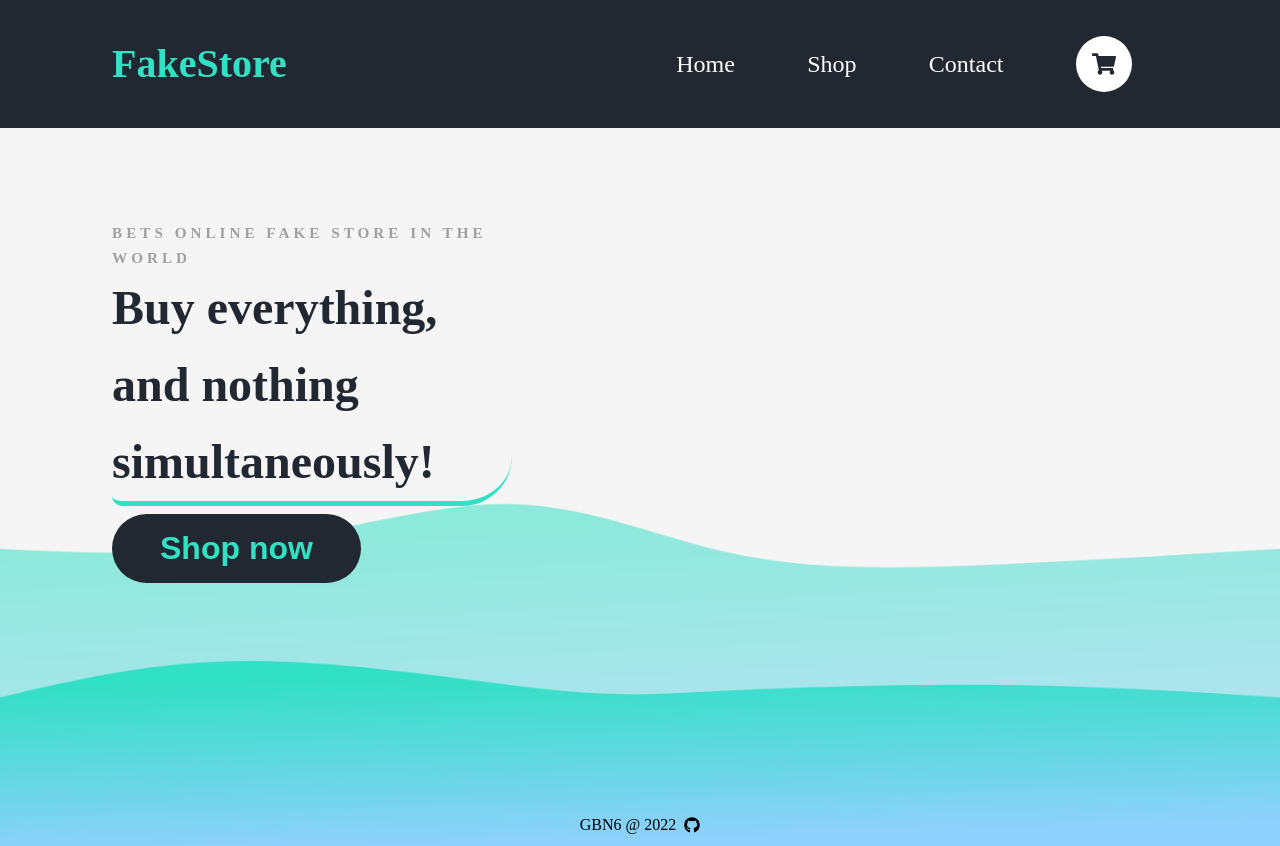
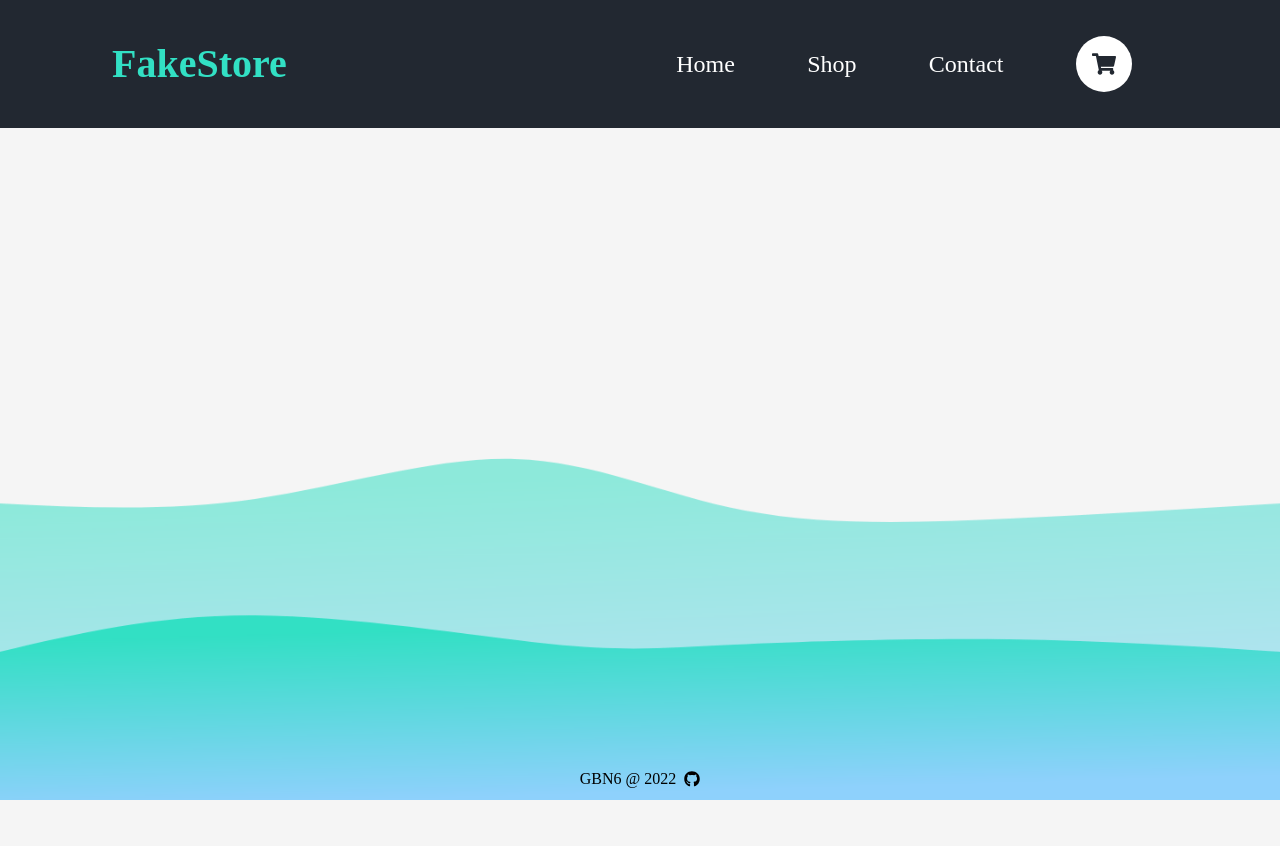
Before and after one commit to GBN6/shopping-cart, a React (Create React App) app: page / in a window 1280 px wide. After the commit the page ends 800 px from the top, so only its background shows below. Built offline with nearby package versions, Linux system fonts and the light colour scheme.

Commit message:
Fix home page link route

```diff
--- a/package.json
+++ b/package.json
@@ -7,6 +7,7 @@
     "@testing-library/jest-dom": "^5.16.5",
     "@testing-library/react": "^13.4.0",
     "@testing-library/user-event": "^13.5.0",
+    "gh-pages": "^4.0.0",
     "react": "^18.2.0",
     "react-dom": "^18.2.0",
     "react-icons": "^4.4.0",
@@ -16,6 +17,8 @@
   },
   "scripts": {
     "start": "react-scripts start",
+    "predeploy": "npm run build",
+    "deploy": "gh-pages -d build",
     "build": "react-scripts build",
     "test": "react-scripts test",
     "eject": "react-scripts eject"
--- a/src/App.js
+++ b/src/App.js
@@ -63,7 +63,7 @@ const App = () => {
     <BrowserRouter className='app'>
       <Nav cartAmount={cartAmount} />
       <Routes>
-        <Route path='/' element={<Home />} />
+        <Route path='/shopping-cart' element={<Home />} />
         <Route
           path='/shop'
           element={<Shop handleAddToCart={handleAddToCart} />}
--- a/src/components/NavBar.js
+++ b/src/components/NavBar.js
@@ -13,7 +13,7 @@ const Nav = (props) => {
           </Link>
         </div>
         <nav className='nav-links'>
-          <Link className='text-link' to='/'>
+          <Link className='text-link' to='/shopping-cart'>
             Home
           </Link>
           <Link className='text-link' to='/shop'>
```
Also changed, not shown: 1 other file (tests, documents, lock files or other folders).
